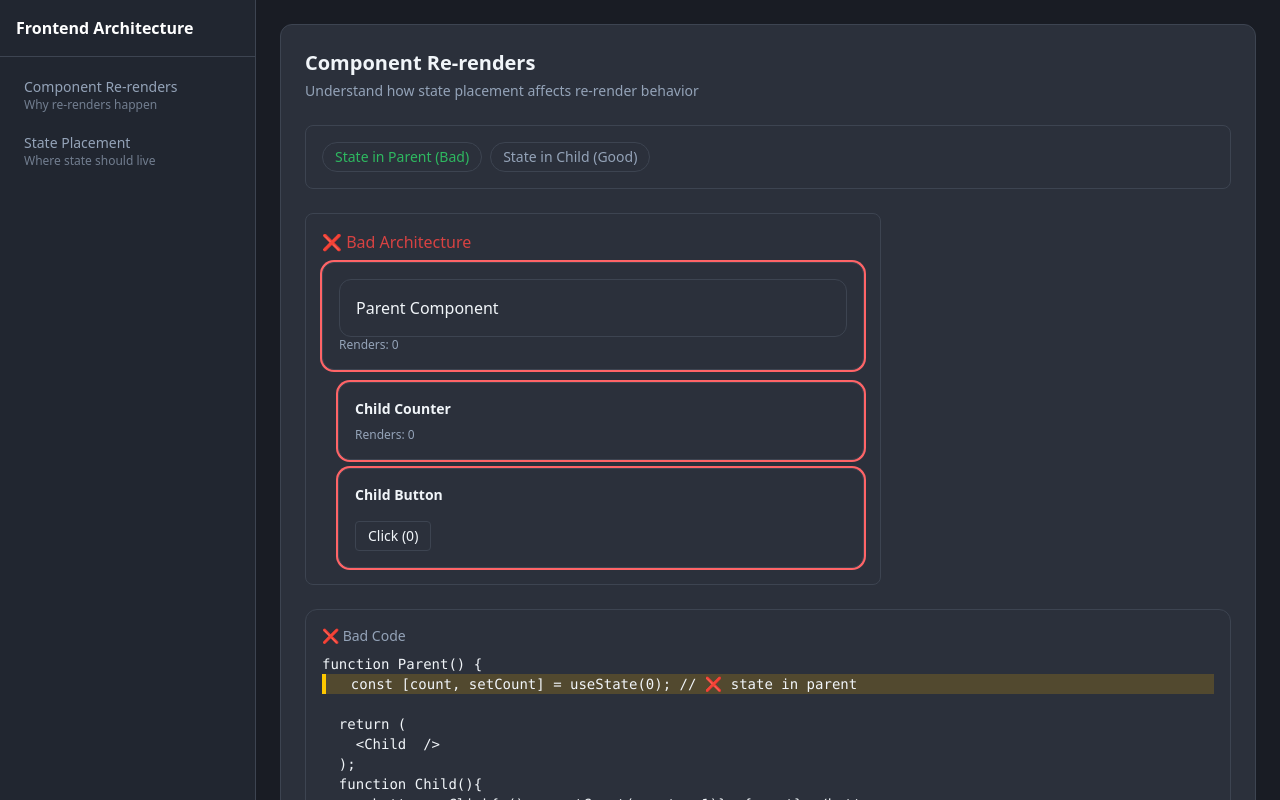
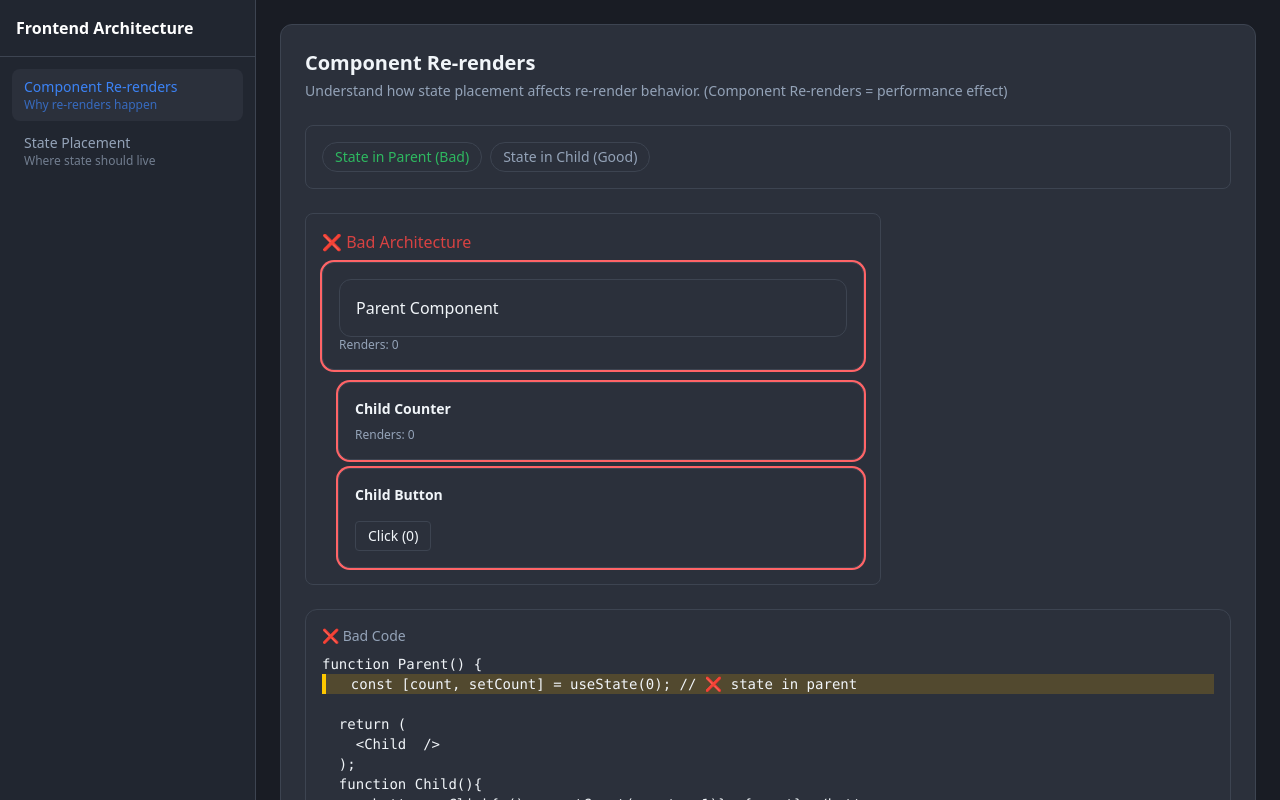
Before and after one commit to Vishal-h-star/react_playground, a React app: page / in a window 1280 px wide. Shown: the top 800 px of the page. Built offline with nearby package versions, Linux system fonts and the light colour scheme; the HTML template or start-up script is replaced by a standard one.

Commit message:
sidebar logic fix by using registory object

```diff
--- a/src/app/App.jsx
+++ b/src/app/App.jsx
@@ -2,14 +2,24 @@ import { useState } from "react";
 import "../styles/index.css";
 import AdminLayout from "../layout/AdminLayout";
 import ComponentRerender from "../playgrounds/componentRerender/ComponentRerender";
+import StatePlacment from "../playgrounds/stateplacment/StatePlacment";
+
+//  registory Object
+const PLAYGROUNDS_MAP = {
+  "component-rerender": ComponentRerender,
+  "state-placement": StatePlacment,
+};
 
 export default function App() {
   const [activeId, setActiveId] = useState("component-rerender");
 
+   const ActivePlayground = PLAYGROUNDS_MAP[activeId];
+
   return (
     <>
-      <AdminLayout >
-        <ComponentRerender/>
+      <AdminLayout activeId={activeId} onSelect={setActiveId} >
+        {/* <ComponentRerender/> */}
+        {ActivePlayground ?  <ActivePlayground/> : null}
       </AdminLayout>
     </>
   );
--- a/src/playground/playgroundShell.jsx
+++ b/src/playground/playgroundShell.jsx
@@ -21,7 +21,7 @@ export default function PlaygroundShell({
           {title}
         </h2>
         <p className="text-muted text-sm">
-          {description}
+           {description}
         </p>
       </header>
 
--- a/src/playgrounds/componentRerender/ComponentRerender.jsx
+++ b/src/playgrounds/componentRerender/ComponentRerender.jsx
@@ -1,5 +1,6 @@
 import { useState } from "react";
-import PlaygroundShell from "../../playground/playgroundShell";
+import PlaygroundShell from "../../playground/PlaygroundShell";
+
 import Card from "../../ui/Card";
 import CardTitle from "../../ui/CardTitle";
 import ToggleButton from "../../ui/ToggleButton";
@@ -71,7 +72,7 @@ export default function ComponentRerender() {
   return (
     <PlaygroundShell
       title="Component Re-renders"
-      description="Understand how state placement affects re-render behavior"
+      description="Understand how state placement affects re-render behavior.  (Component Re-renders = performance effect)"
       controls={
         <div className="flex gap-2">
           <ToggleButton
--- /dev/null
+++ b/src/playgrounds/stateplacment/StatePlacment.jsx
@@ -0,0 +1,14 @@
+import React from 'react'
+import PlaygroundShell from '../../playground/PlaygroundShell'
+
+const StatePlacment = () => {
+  return (
+    //  <PlaygroundShell
+    //    title="State Placement"
+    //    description="Understand where state should live to ensure correct data flow and predictable UI behavior."
+    //  />
+      <h1>Hello my name is vishal</h1>
+  )
+}
+
+export default StatePlacment
```
